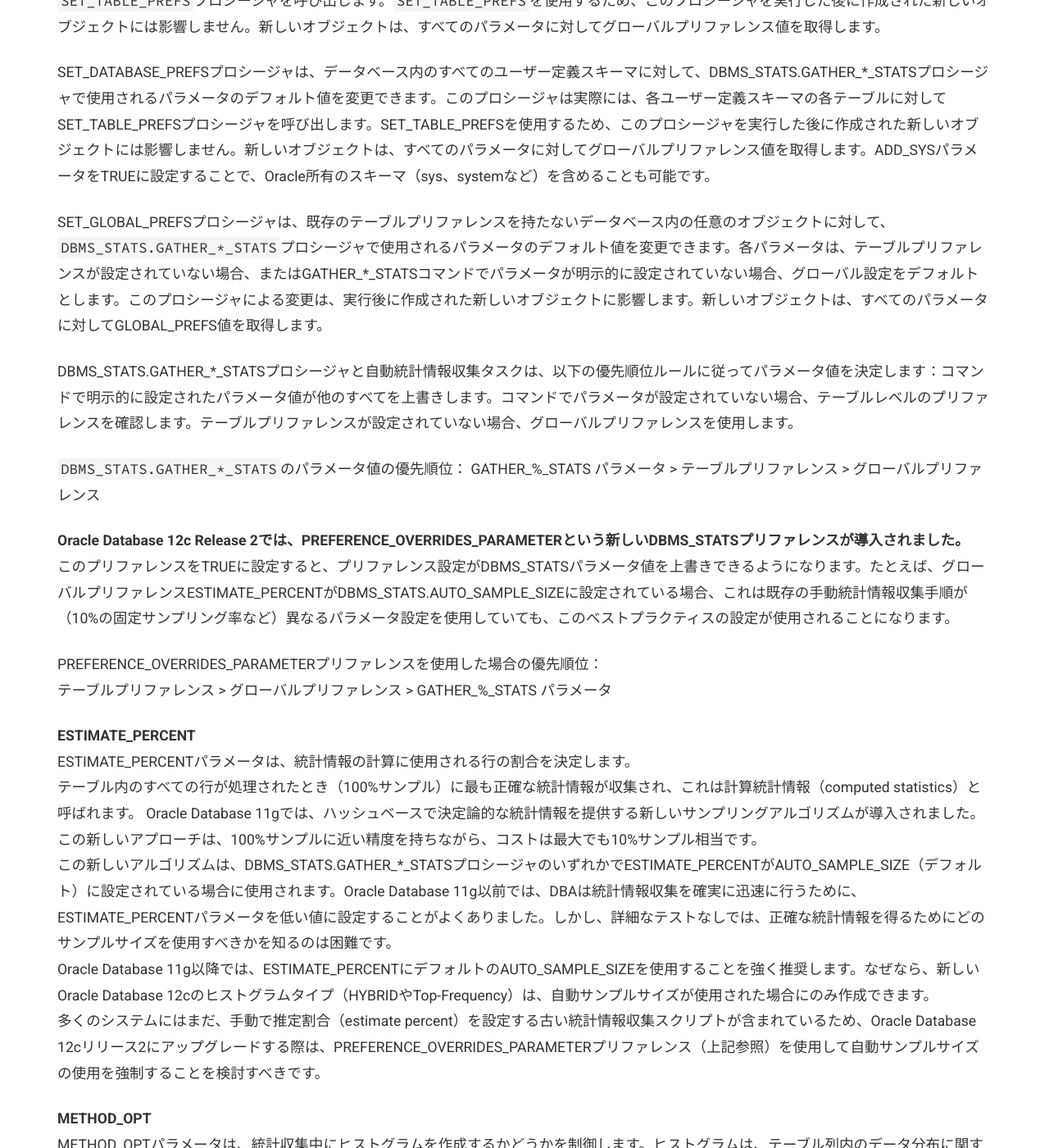
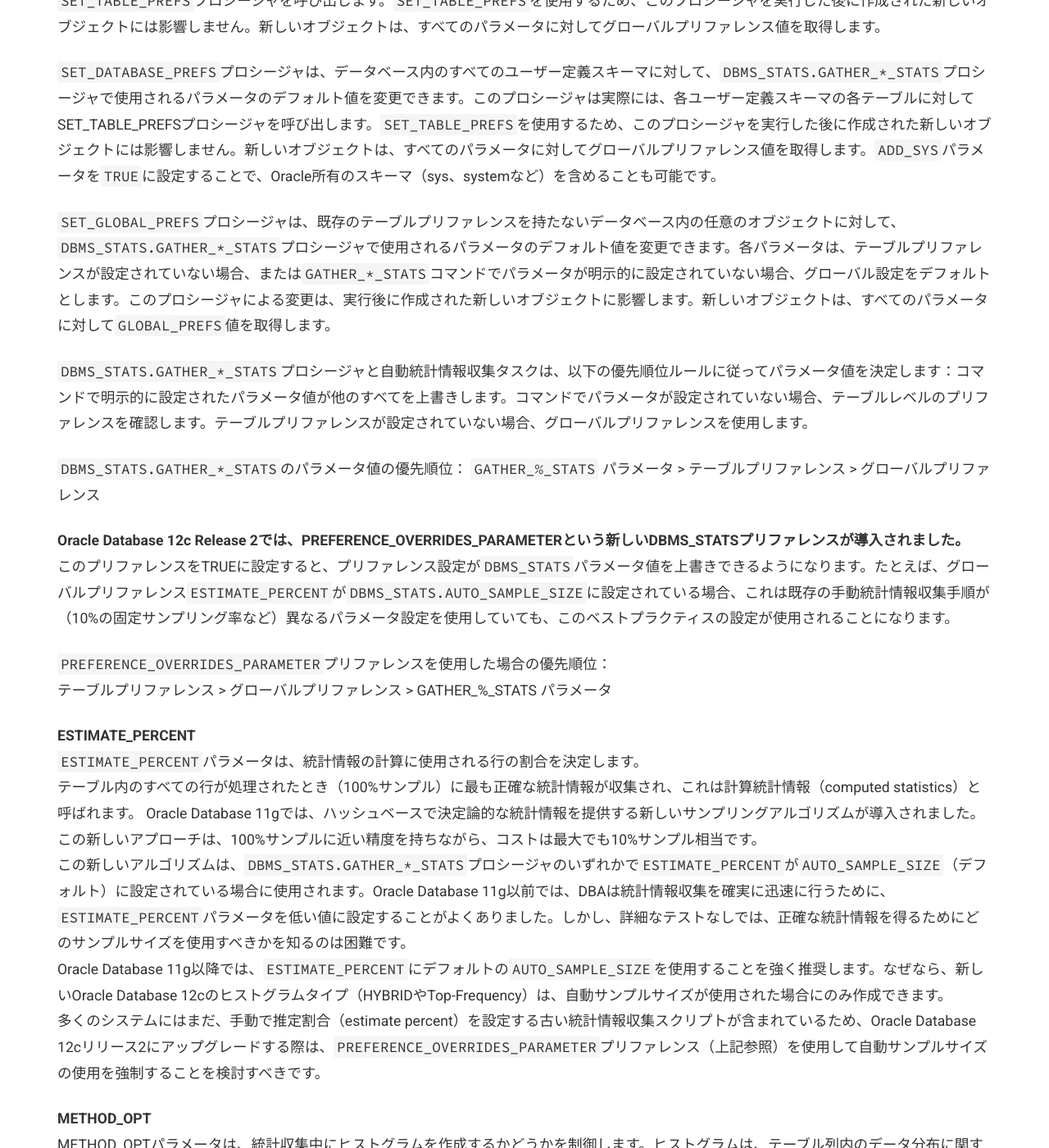
Before and after one commit to goodwaysIT/ja, a Jekyll site: the page built from _posts/2025-06-16-How-to-Gather-Statistics-with-Oracle-Database.md, in a window 1280 px wide and 1400 px high, scrolled down 2238 px. Shown: the whole window at 82% size. Built offline with Jekyll 4.4.1, drawn with Linux system fonts in a browser that asks for light colours; some of the changed text lies outside the part shown.

Commit message:
Update 2025-06-16-How-to-Gather-Statistics-with-Oracle-Database.md

````diff
--- a/_posts/2025-06-16-How-to-Gather-Statistics-with-Oracle-Database.md
+++ b/_posts/2025-06-16-How-to-Gather-Statistics-with-Oracle-Database.md
@@ -35,7 +35,7 @@ STALE_PERCENT
 ```
 
 **DBMS_STATSプリファレンスの設定**
-上述のように、必要に応じて自動統計情報収集の動作を変更するために、特定のオブジェクトやスキーマを対象にDBMS_STATSプリファレンスを設定することが可能です。個々の`DBMS_STATS.GATHER_*_STATS`コマンドに特定の非デフォルトパラメータ値を指定することもできますが、推奨されるアプローチは、「ターゲット型」の`DBMS_STATS.SET_*_PREFS`プロシージャを使用して、必要に応じてデフォルトをオーバーライドすることです。
+上述のように、必要に応じて自動統計情報収集の動作を変更するために、特定のオブジェクトやスキーマを対象に`DBMS_STATS`プリファレンスを設定することが可能です。個々の`DBMS_STATS.GATHER_*_STATS`コマンドに特定の非デフォルトパラメータ値を指定することもできますが、推奨されるアプローチは、「ターゲット型」の`DBMS_STATS.SET_*_PREFS`プロシージャを使用して、必要に応じてデフォルトをオーバーライドすることです。
 
 パラメータのオーバーライドは、以下のプロシージャのいずれかを使用して、テーブル、スキーマ、データベース、またはグローバルレベルで指定できます（`AUTOSTATS_TARGET`と`CONCURRENT`はグローバルレベルでのみ変更可能であることに注意）：
 SET_TABLE_PREFS
@@ -49,33 +49,33 @@ SET_GLOBAL_PREFS
 
 `SET_SCHEMA_PREFS`プロシージャは、指定されたスキーマ内のすべての既存テーブルに対して、`DBMS_STATS.GATHER_*_STATS`プロシージャで使用されるパラメータのデフォルト値を変更できます。このプロシージャは実際には、指定されたスキーマ内の各テーブルに対して`SET_TABLE_PREFS`プロシージャを呼び出します。`SET_TABLE_PREFS`を使用するため、このプロシージャを実行した後に作成された新しいオブジェクトには影響しません。新しいオブジェクトは、すべてのパラメータに対してグローバルプリファレンス値を取得します。
 
-SET_DATABASE_PREFSプロシージャは、データベース内のすべてのユーザー定義スキーマに対して、DBMS_STATS.GATHER_*_STATSプロシージャで使用されるパラメータのデフォルト値を変更できます。このプロシージャは実際には、各ユーザー定義スキーマの各テーブルに対してSET_TABLE_PREFSプロシージャを呼び出します。SET_TABLE_PREFSを使用するため、このプロシージャを実行した後に作成された新しいオブジェクトには影響しません。新しいオブジェクトは、すべてのパラメータに対してグローバルプリファレンス値を取得します。ADD_SYSパラメータをTRUEに設定することで、Oracle所有のスキーマ（sys、systemなど）を含めることも可能です。
+`SET_DATABASE_PREFS`プロシージャは、データベース内のすべてのユーザー定義スキーマに対して、`DBMS_STATS.GATHER_*_STATS`プロシージャで使用されるパラメータのデフォルト値を変更できます。このプロシージャは実際には、各ユーザー定義スキーマの各テーブルに対してSET_TABLE_PREFSプロシージャを呼び出します。`SET_TABLE_PREFS`を使用するため、このプロシージャを実行した後に作成された新しいオブジェクトには影響しません。新しいオブジェクトは、すべてのパラメータに対してグローバルプリファレンス値を取得します。`ADD_SYS`パラメータを`TRUE`に設定することで、Oracle所有のスキーマ（sys、systemなど）を含めることも可能です。
 
-SET_GLOBAL_PREFSプロシージャは、既存のテーブルプリファレンスを持たないデータベース内の任意のオブジェクトに対して、`DBMS_STATS.GATHER_*_STATS`プロシージャで使用されるパラメータのデフォルト値を変更できます。各パラメータは、テーブルプリファレンスが設定されていない場合、またはGATHER_*_STATSコマンドでパラメータが明示的に設定されていない場合、グローバル設定をデフォルトとします。このプロシージャによる変更は、実行後に作成された新しいオブジェクトに影響します。新しいオブジェクトは、すべてのパラメータに対してGLOBAL_PREFS値を取得します。
+`SET_GLOBAL_PREFS`プロシージャは、既存のテーブルプリファレンスを持たないデータベース内の任意のオブジェクトに対して、`DBMS_STATS.GATHER_*_STATS`プロシージャで使用されるパラメータのデフォルト値を変更できます。各パラメータは、テーブルプリファレンスが設定されていない場合、または`GATHER_*_STATS`コマンドでパラメータが明示的に設定されていない場合、グローバル設定をデフォルトとします。このプロシージャによる変更は、実行後に作成された新しいオブジェクトに影響します。新しいオブジェクトは、すべてのパラメータに対して`GLOBAL_PREFS`値を取得します。
 
-DBMS_STATS.GATHER_*_STATSプロシージャと自動統計情報収集タスクは、以下の優先順位ルールに従ってパラメータ値を決定します：コマンドで明示的に設定されたパラメータ値が他のすべてを上書きします。コマンドでパラメータが設定されていない場合、テーブルレベルのプリファレンスを確認します。テーブルプリファレンスが設定されていない場合、グローバルプリファレンスを使用します。
+`DBMS_STATS.GATHER_*_STATS`プロシージャと自動統計情報収集タスクは、以下の優先順位ルールに従ってパラメータ値を決定します：コマンドで明示的に設定されたパラメータ値が他のすべてを上書きします。コマンドでパラメータが設定されていない場合、テーブルレベルのプリファレンスを確認します。テーブルプリファレンスが設定されていない場合、グローバルプリファレンスを使用します。
 
 `DBMS_STATS.GATHER_*_STATS`のパラメータ値の優先順位：
-GATHER_%_STATS パラメータ > テーブルプリファレンス > グローバルプリファレンス
+`GATHER_%_STATS` パラメータ > テーブルプリファレンス > グローバルプリファレンス
 
 **Oracle Database 12c Release 2では、PREFERENCE_OVERRIDES_PARAMETERという新しいDBMS_STATSプリファレンスが導入されました。**
-このプリファレンスをTRUEに設定すると、プリファレンス設定がDBMS_STATSパラメータ値を上書きできるようになります。たとえば、グローバルプリファレンスESTIMATE_PERCENTがDBMS_STATS.AUTO_SAMPLE_SIZEに設定されている場合、これは既存の手動統計情報収集手順が（10%の固定サンプリング率など）異なるパラメータ設定を使用していても、このベストプラクティスの設定が使用されることになります。
+このプリファレンスをTRUEに設定すると、プリファレンス設定が`DBMS_STATS`パラメータ値を上書きできるようになります。たとえば、グローバルプリファレンス`ESTIMATE_PERCENT`が`DBMS_STATS.AUTO_SAMPLE_SIZE`に設定されている場合、これは既存の手動統計情報収集手順が（10%の固定サンプリング率など）異なるパラメータ設定を使用していても、このベストプラクティスの設定が使用されることになります。
 
-PREFERENCE_OVERRIDES_PARAMETERプリファレンスを使用した場合の優先順位：
+`PREFERENCE_OVERRIDES_PARAMETER`プリファレンスを使用した場合の優先順位：
 テーブルプリファレンス > グローバルプリファレンス > GATHER_%_STATS パラメータ
 
 **ESTIMATE_PERCENT**
-ESTIMATE_PERCENTパラメータは、統計情報の計算に使用される行の割合を決定します。
+`ESTIMATE_PERCENT`パラメータは、統計情報の計算に使用される行の割合を決定します。
 テーブル内のすべての行が処理されたとき（100%サンプル）に最も正確な統計情報が収集され、これは計算統計情報（computed statistics）と呼ばれます。
 Oracle Database 11gでは、ハッシュベースで決定論的な統計情報を提供する新しいサンプリングアルゴリズムが導入されました。この新しいアプローチは、100%サンプルに近い精度を持ちながら、コストは最大でも10%サンプル相当です。
-この新しいアルゴリズムは、DBMS_STATS.GATHER_*_STATSプロシージャのいずれかでESTIMATE_PERCENTがAUTO_SAMPLE_SIZE（デフォルト）に設定されている場合に使用されます。Oracle Database 11g以前では、DBAは統計情報収集を確実に迅速に行うために、ESTIMATE_PERCENTパラメータを低い値に設定することがよくありました。しかし、詳細なテストなしでは、正確な統計情報を得るためにどのサンプルサイズを使用すべきかを知るのは困難です。
-Oracle Database 11g以降では、ESTIMATE_PERCENTにデフォルトのAUTO_SAMPLE_SIZEを使用することを強く推奨します。なぜなら、新しいOracle Database 12cのヒストグラムタイプ（HYBRIDやTop-Frequency）は、自動サンプルサイズが使用された場合にのみ作成できます。
-多くのシステムにはまだ、手動で推定割合（estimate percent）を設定する古い統計情報収集スクリプトが含まれているため、Oracle Database 12cリリース2にアップグレードする際は、PREFERENCE_OVERRIDES_PARAMETERプリファレンス（上記参照）を使用して自動サンプルサイズの使用を強制することを検討すべきです。
+この新しいアルゴリズムは、`DBMS_STATS.GATHER_*_STATS`プロシージャのいずれかで`ESTIMATE_PERCENT`が`AUTO_SAMPLE_SIZE`（デフォルト）に設定されている場合に使用されます。Oracle Database 11g以前では、DBAは統計情報収集を確実に迅速に行うために、`ESTIMATE_PERCENT`パラメータを低い値に設定することがよくありました。しかし、詳細なテストなしでは、正確な統計情報を得るためにどのサンプルサイズを使用すべきかを知るのは困難です。
+Oracle Database 11g以降では、`ESTIMATE_PERCENT`にデフォルトの`AUTO_SAMPLE_SIZE`を使用することを強く推奨します。なぜなら、新しいOracle Database 12cのヒストグラムタイプ（HYBRIDやTop-Frequency）は、自動サンプルサイズが使用された場合にのみ作成できます。
+多くのシステムにはまだ、手動で推定割合（estimate percent）を設定する古い統計情報収集スクリプトが含まれているため、Oracle Database 12cリリース2にアップグレードする際は、`PREFERENCE_OVERRIDES_PARAMETER`プリファレンス（上記参照）を使用して自動サンプルサイズの使用を強制することを検討すべきです。
 
 **METHOD_OPT**
 METHOD_OPTパラメータは、統計収集中にヒストグラムを作成するかどうかを制御します。ヒストグラムは、テーブル列内のデータ分布に関するより詳細な情報を提供するために作成される特別な列統計です。
 METHOD_OPT のデフォルト値（推奨値）は「FOR ALL COLUMNS SIZE AUTO」です。これは、ヒストグラムの作成が有益と判断された列に対してのみ自動的に作成されます。列が等値述語や範囲述語（例：WHERE col1 = 'X' や WHERE col1 BETWEEN 'A' AND 'B'）で使用され、特に列値の分布に偏りがある場合、その列はヒストグラムの候補となります。この情報がディクショナリテーブル SYS.COL_USAGE$ で追跡・保存されているため、オプティマイザはどの列が検索条件で使用されているかを把握しています。
-一部のDBAは、ヒストグラムがいつ、どのように作成されるかを厳密に制御することを好みます。これを実現する推奨アプローチは、SET_TABLE_PREFSを使用して、テーブルごとにどのヒストグラムを作成するかを指定することです。
+一部のDBAは、ヒストグラムがいつ、どのように作成されるかを厳密に制御することを好みます。これを実現する推奨アプローチは、`SET_TABLE_PREFS`を使用して、テーブルごとにどのヒストグラムを作成するかを指定することです。
 たとえば、SALESテーブルにcol1とcol2のみヒストグラムを持たせるように指定する方法は次のとおりです：
 
 ```SQL
@@ -101,7 +101,7 @@ end;
 /
 ```
 
-METHOD_OPTが'FOR ALL COLUMNS SIZE 1'に設定されている場合、ヒストグラムの作成は無効になります。たとえば、METHOD_OPTのDBMS_STATSグローバルプリファレンスを変更して、デフォルトではヒストグラムが作成されないようにすることができます：
+`METHOD_OPT`が'FOR ALL COLUMNS SIZE 1'に設定されている場合、ヒストグラムの作成は無効になります。たとえば、`METHOD_OPTのDBMS_STATS`グローバルプリファレンスを変更して、デフォルトではヒストグラムが作成されないようにすることができます：
 
 ```sql
 begin
@@ -111,27 +111,27 @@ dbms_stats.set_global_prefs(
 end;
 /
 ```
-不要なヒストグラムは、DBMS_STATS.DELETE_COLUMN_STATSを使用し、col_stat_typeを'HISTOGRAM'に設定することで個別に削除できます。
+不要なヒストグラムは、`DBMS_STATS.DELETE_COLUMN_STATS`を使用し、col_stat_typeを'HISTOGRAM'に設定することで個別に削除できます。
 
 **手動統計情報収集**
-既に確立された統計情報収集手順がある場合、または何らかの理由でメインアプリケーションスキーマの自動統計情報収集を無効にしたい場合は、ディクショナリテーブル向けの自動収集は有効のままにすることを推奨します。これは、DBMS_STATS.SET_GLOBAL_PREFSプロシージャを使用して、AUTOSTATS_TARGETパラメータの値をAUTOからORACLEに変更することで実現できます。
+既に確立された統計情報収集手順がある場合、または何らかの理由でメインアプリケーションスキーマの自動統計情報収集を無効にしたい場合は、ディクショナリテーブル向けの自動収集は有効のままにすることを推奨します。これは、`DBMS_STATS.SET_GLOBAL_PREFS`プロシージャを使用して、`AUTOSTATS_TARGET`パラメータの値を`AUTO`からORACLEに変更することで実現できます。
 `exec dbms_stats.set_global_prefs('autostats_target','oracle')`
 
-統計情報を手動で収集するには、PL/SQLのDBMS_STATSパッケージを使用する必要があります。廃止予定のANALYZEコマンドは使用してはいけません。DBMS_STATSパッケージは、DBMS_STATS.GATHER_*_STATSプロシージャ群を提供し、ユーザースキーマオブジェクト・ディクショナリ・固定オブジェクトの統計情報を収集します。理想的には、スキーマ名とオブジェクト名以外のパラメータはすべてデフォルト値のままにすべきです。Oracleが選択するデフォルト値と適応型パラメータ設定はほとんどのケースで十分です：
+統計情報を手動で収集するには、`PL/SQL`の`DBMS_STATS`パッケージを使用する必要があります。廃止予定の`ANALYZE`コマンドは使用してはいけません。`DBMS_STATS`パッケージは、`DBMS_STATS.GATHER_*_STATS`プロシージャ群を提供し、ユーザースキーマオブジェクト・ディクショナリ・固定オブジェクトの統計情報を収集します。理想的には、スキーマ名とオブジェクト名以外のパラメータはすべてデフォルト値のままにすべきです。Oracleが選択するデフォルト値と適応型パラメータ設定はほとんどのケースで十分です：
 `exec dbms_stats.gather_table_stats('sh','sales')`
 
-上述のように、統計情報収集パラメータのデフォルト値を変更する必要がある場合は、DBMS_STATS.SET_*_PREFプロシージャを使用して、可能な限り最小のスコープ（理想的にはオブジェクト単位）で変更を適用すべきです。
+上述のように、統計情報収集パラメータのデフォルト値を変更する必要がある場合は、`DBMS_STATS.SET_*_PREF`プロシージャを使用して、可能な限り最小のスコープ（理想的にはオブジェクト単位）で変更を適用すべきです。
 
 **保留統計情報（Pending Statistics）**
-`DBMS_STATS.GATHER_*_STATS`プロシージャのパラメータのデフォルト値を変更する場合、本番環境で変更を行う前に、それらの変更を検証することを強くお勧めします。フルスケールのテスト環境がない場合は、保留統計情報を活用すべきです。保留統計情報では、統計情報は通常のディクショナリテーブルではなく保留テーブルに格納されるため、公開してシステム全体で使用される前に、管理された方法で有効化してテストできます。保留統計情報収集を有効にするには、DBMS_STATS.SET_*_PREFSプロシージャを使用して、対象オブジェクトのPUBLISHパラメータ値をTRUEからFALSEに変更します。
+`DBMS_STATS.GATHER_*_STATS`プロシージャのパラメータのデフォルト値を変更する場合、本番環境で変更を行う前に、それらの変更を検証することを強くお勧めします。フルスケールのテスト環境がない場合は、保留統計情報を活用すべきです。保留統計情報では、統計情報は通常のディクショナリテーブルではなく保留テーブルに格納されるため、公開してシステム全体で使用される前に、管理された方法で有効化してテストできます。保留統計情報収集を有効にするには、`DBMS_STATS.SET_*_PREFS`プロシージャを使用して、対象オブジェクトの`PUBLISH`パラメータ値を`TRUE`から`FALSE`に変更します。
 以下の例では、SHスキーマのSALESテーブルで保留統計情報を有効にし、その後SALESテーブルの統計情報を収集しています：
 `exec dbms_stats.set_table_prefs('sh','sales','publish','false')`
 
 通常通りオブジェクトの統計情報を収集します：
 `exec dbms_stats.gather_table_stats('sh','sales')`
 
-これらのオブジェクト向けに収集された統計情報は、USER_*_PENDING_STATSというディクショナリビューを使用して表示できます。
-初期化パラメータOPTIMIZER_USE_PENDING_STATSをTRUEに設定するalter sessionコマンドを実行することで、保留統計情報の使用を有効にできます。保留統計情報を有効にした後、このセッションで実行されるSQLワークロードは、新しい未公開の統計情報を使用します。ワークロードでアクセスされるテーブルに保留統計情報がない場合、オプティマイザは標準のデータディクショナリテーブル内の現在の統計情報を使用します。保留統計情報を検証した後、DBMS_STATS.PUBLISH_PENDING_STATSプロシージャを使用してそれらを公開できます。
+これらのオブジェクト向けに収集された統計情報は、`USER_*_PENDING_STATS`というディクショナリビューを使用して表示できます。
+初期化パラメータ`OPTIMIZER_USE_PENDING_STATS`を`TRUE`に設定するalter sessionコマンドを実行することで、保留統計情報の使用を有効にできます。保留統計情報を有効にした後、このセッションで実行されるSQLワークロードは、新しい未公開の統計情報を使用します。ワークロードでアクセスされるテーブルに保留統計情報がない場合、オプティマイザは標準のデータディクショナリテーブル内の現在の統計情報を使用します。保留統計情報を検証した後、`DBMS_STATS.PUBLISH_PENDING_STATS`プロシージャを使用してそれらを公開できます。
 `exec dbms_stats.publish_pending_stats('sh','sales')`
 
 出典: https://www.oracle.com/docs/tech/database/technical-brief-bp-stats-gather-0218.pdf
````
